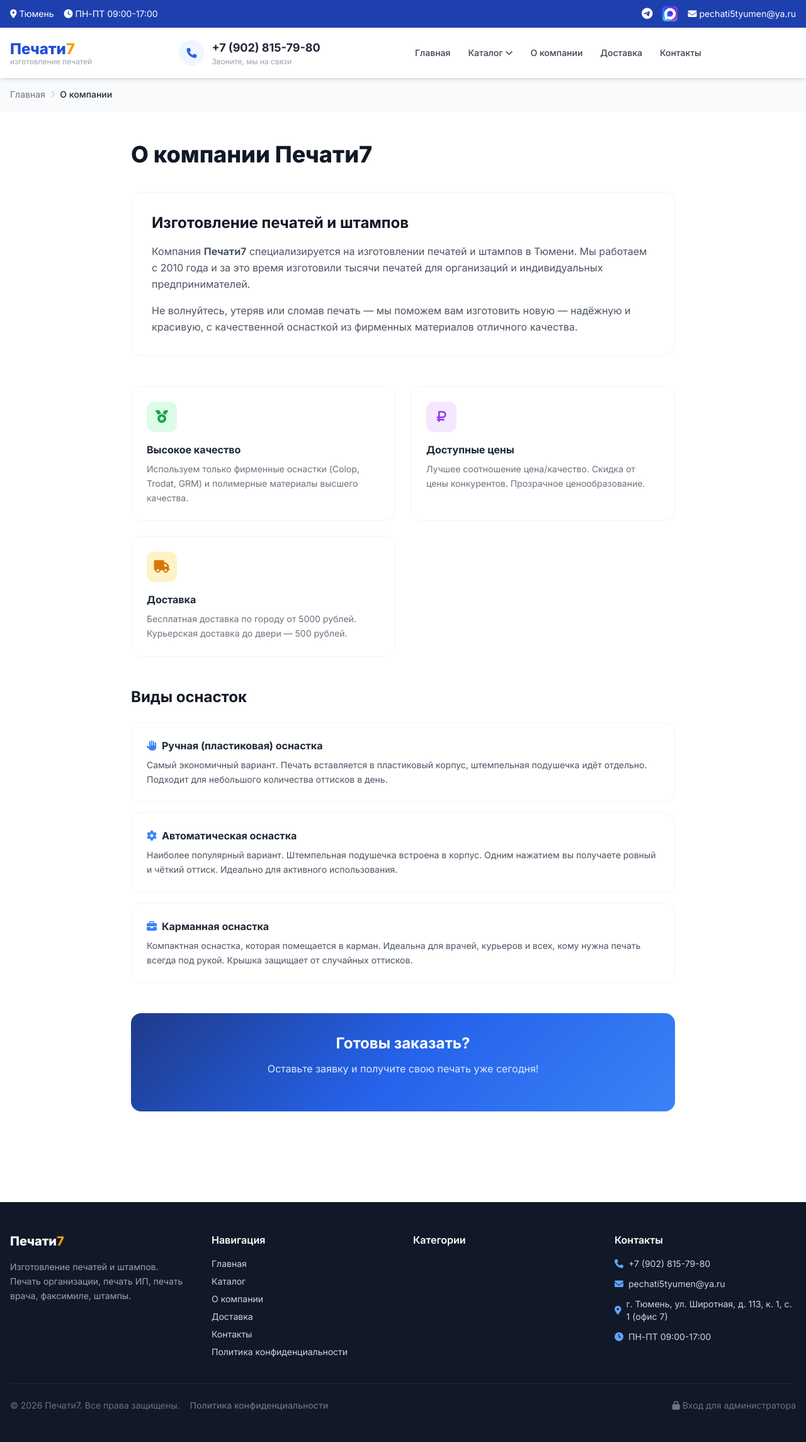
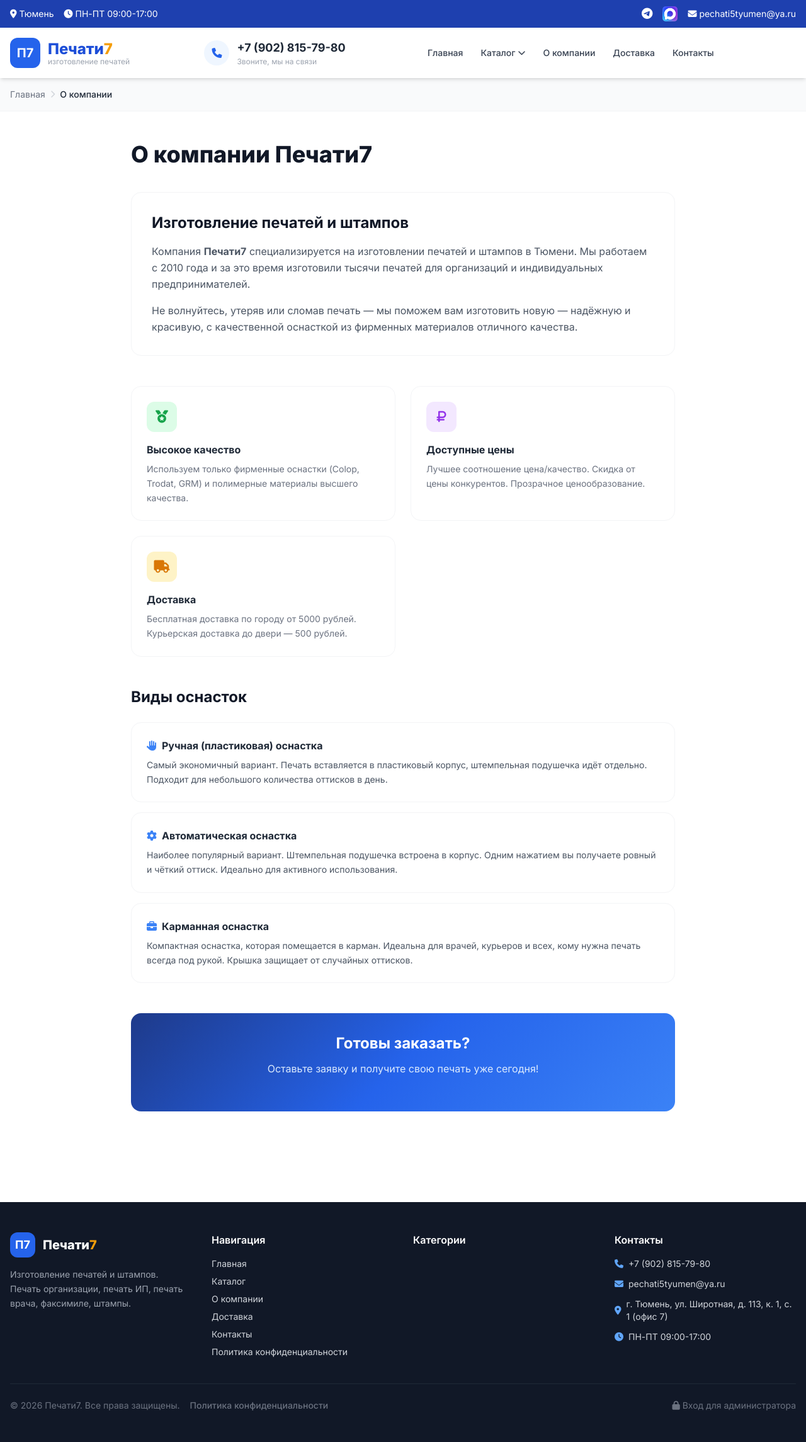
Before and after one commit to NovaCode37/pechati, a Flask app: page /about in a window 1280 px wide. Shown: the whole page at 63% size. Run offline with Flask 3, Linux system fonts and the light colour scheme; data that the repository does not hold is empty; parts of the project's set-up code (start-up, migrations or seed data) failed here and were passed over; some libraries are stand-ins or nearby versions.

Commit message:
fix: restore favicon and fix CSS logo styling to prevent disappearing

```diff
--- a/templates/base.html
+++ b/templates/base.html
@@ -68,8 +68,8 @@
             <div class="flex items-center justify-between h-16 md:h-20">
                 <!-- Logo -->
                 <a href="{{ url_for('index') }}" class="flex items-center gap-3 shrink-0">
-                    <div class="w-10 h-10 md:w-12 md:h-12 rounded-xl bg-blue-500 flex items-center justify-center flex-shrink-0">
-                        <div class="text-white font-bold text-lg md:text-xl">П7</div>
+                    <div class="w-10 h-10 md:w-12 md:h-12 rounded-xl bg-primary-600 flex items-center justify-center flex-shrink-0">
+                        <span class="text-white font-bold text-lg md:text-xl leading-none">П7</span>
                     </div>
                     <div>
                         <span class="text-xl md:text-2xl font-extrabold text-primary-700">Печати<span class="text-accent-400">7</span></span>
@@ -193,8 +193,8 @@
                 <!-- About -->
                 <div class="md:col-span-1">
                     <div class="flex items-center gap-3 mb-4">
-                        <div class="w-10 h-10 rounded-xl bg-blue-500 flex items-center justify-center">
-                            <div class="text-white font-bold text-lg">П7</div>
+                        <div class="w-10 h-10 rounded-xl bg-primary-600 flex items-center justify-center">
+                            <span class="text-white font-bold text-lg leading-none">П7</span>
                         </div>
                         <span class="text-xl font-extrabold text-white">Печати<span class="text-accent-400">7</span></span>
                     </div>
```
Also changed, not shown: static/favicon.svg.
